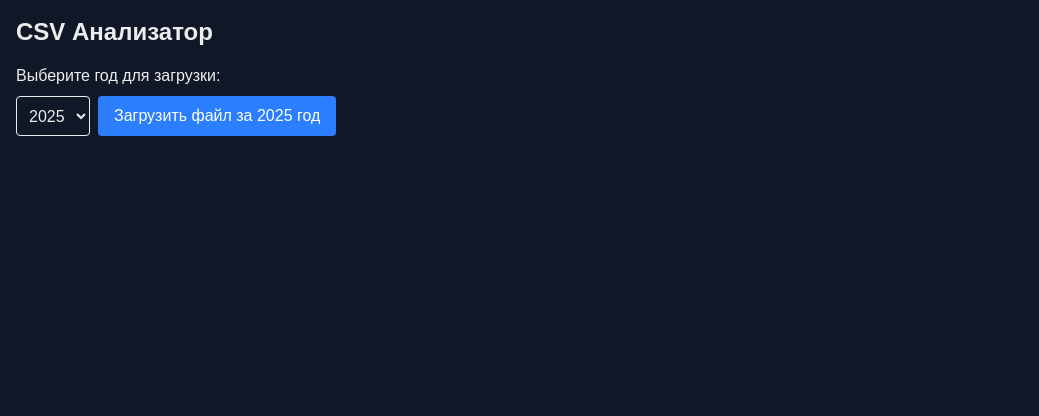
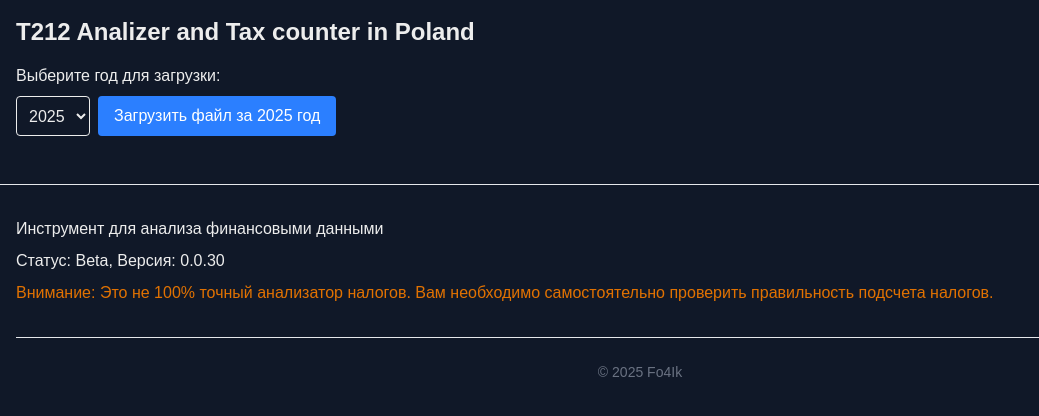
Before and after one commit to Fo4Ik-git/t212-analizer, a Next.js app: page / in a window 1280 px wide. Shown: the top 416 px of the page, without its empty margins (0-1039 px from the left). Built offline with nearby package versions, Linux system fonts and the light colour scheme.

Commit message:
add version increment script and update build process; refactor tab handling and localStorage integration

```diff
--- a/package.json
+++ b/package.json
@@ -1,10 +1,9 @@
 {
   "name": "t212-analizer",
   "homepage": "https://fo4ik-git.github.io/t212-analizer",
-  "version": "0.1.0",
-  "private": false,
   "scripts": {
     "dev": "next dev --turbopack",
+    "prebuild": "node ./src/scripts/increment-version.js",
     "build": "next build",
     "start": "next start",
     "lint": "next lint",
--- a/src/app/components/TabContainer.tsx
+++ b/src/app/components/TabContainer.tsx
@@ -1,8 +1,9 @@
 'use client';
 
-import {ReactNode, useEffect} from 'react';
+import {ReactNode, useEffect, useState} from 'react';
 import {useRouter, usePathname, useSearchParams} from 'next/navigation';
 import Button, {ButtonVariant} from '@/app/components/Button';
+
 export type Tab = {
     id: string;
     label: string;
@@ -13,57 +14,71 @@ export type Tab = {
 interface TabContainerProps {
     tabs: Tab[];
     tabClassName?: string;
+    defaultActiveTab?: string;
 }
 
-export default function TabContainer({tabs, tabClassName = ''}: TabContainerProps) {
+export default function TabContainer({tabs, tabClassName = '', defaultActiveTab = 'table'}: TabContainerProps) {
     const router = useRouter();
     const pathname = usePathname();
     const searchParams = useSearchParams();
     const tabParam = searchParams.get('tab');
 
     // Определяем активную вкладку из параметров URL или используем первую
-    const activeTabId = tabs.some(tab => tab.id === tabParam) ? tabParam : tabs[0].id;
+    const [activeTabId, setActiveTabId] = useState<string>('');
 
-    // Обновление URL при отсутствии параметра tab
+    // При первом рендере или изменении списка вкладок устанавливаем активную вкладку
     useEffect(() => {
-        if (!tabParam) {
-            const params = new URLSearchParams(searchParams);
-            if (activeTabId != null) {
-                params.set('tab', activeTabId);
+        if (tabs.length > 0) {
+            // Используем defaultActiveTab, если он предоставлен и существует в списке вкладок
+            if (defaultActiveTab && tabs.some(tab => tab.id === defaultActiveTab)) {
+                setActiveTabId(defaultActiveTab);
             } else {
-                params.set('tab', tabs[0].id);
+                // Иначе используем первую вкладку
+                setActiveTabId(tabs[0].id);
             }
-            router.replace(`${pathname}?${params.toString()}`);
         }
-    }, [tabParam, activeTabId, pathname, router, searchParams, tabs]);
+    }, [tabs, defaultActiveTab]);
 
-    // Обработчик переключения вкладок
-    const handleTabChange = (tabId: string) => {
-        const params = new URLSearchParams(searchParams);
-        params.set('tab', tabId);
-        router.push(`${pathname}?${params.toString()}`);
+    // Функция для переключения вкладок
+    const handleTabClick = (tabId: string) => {
+        setActiveTabId(tabId);
+
+        // Сохраняем активную вкладку в localStorage, чтобы сохранить её между перезагрузками
+        try {
+            localStorage.setItem('activeTabId', tabId);
+        } catch (error) {
+            console.error('Ошибка при сохранении активной вкладки:', error);
+        }
     };
+
+    // Находим активную вкладку
+    const activeTab = tabs.find(tab => tab.id === activeTabId);
 
     return (
         <div className="w-full">
-            <div className="flex space-x-2 mb-6 border-b overflow-x-auto">
+            {/* Заголовки вкладок */}
+            <div className="flex w-full border-b border-gray-200 mb-4">
                 {tabs.map(tab => (
-                    <Button
-                        variant={ButtonVariant.Tab}
+                    <button
                         key={tab.id}
-                        onClick={() => handleTabChange(tab.id)}
-                        className={`px-4 py-2 font-medium whitespace-nowrap ${
-                            activeTabId === tab.id
-                                ? 'text-primary border-b-2 border-primary'
-                                : 'text-muted-foreground hover:text-foreground'
-                        } ${tabClassName} ${tab.className || ''}`}
+                        className={`flex px-4 py-2 font-medium ${
+                            tab.id === activeTabId
+                                ? 'border-b-2 border-blue-500 text-blue-500'
+                                : 'text-gray-500 hover:text-gray-700 hover:cursor-pointer'
+                        }`}
+                        onClick={() => handleTabClick(tab.id)}
                     >
                         {tab.label}
-                    </Button>
+                    </button>
                 ))}
             </div>
 
-            {tabs.find(tab => tab.id === activeTabId)?.component}
+            {/* Содержимое активной вкладки */}
+            {activeTab && (
+                <div className={activeTab.className || ''}>
+                    {activeTab.component}
+                </div>
+            )}
         </div>
     );
 }
--- /dev/null
+++ b/src/app/components/UI/Footer/Footer.tsx
@@ -0,0 +1,28 @@
+import React from 'react';
+import configData from '@/config/config.json';
+
+const Footer: React.FC = () => {
+    const currentYear = new Date().getFullYear();
+    const {status, version} = configData.versions;
+
+    return (
+        <footer className=" py-8 border-t border-gray-200 mt-auto">
+            <div className="mx-auto px-4">
+                <div className="flex flex-wrap justify-between gap-8 mb-8">
+                    <div className="flex-1 min-w-[200px]">
+                        <p className="">Инструмент для анализа финансовыми данными</p>
+                        <p className=" mt-2">Статус: {status}, Версия: {version}</p>
+                        <p className="text-amber-600 mt-2 font-medium">Внимание: Это не 100% точный анализатор налогов.
+                            Вам необходимо самостоятельно проверить правильность подсчета налогов.</p>
+                    </div>
+                </div>
+
+                <div className="pt-6 border-t border-gray-200 text-center text-gray-500 text-sm">
+                    <p>&copy; {currentYear} Fo4Ik</p>
+                </div>
+            </div>
+        </footer>
+    );
+};
+
+export default Footer;
--- a/src/app/layout.tsx
+++ b/src/app/layout.tsx
@@ -1,6 +1,7 @@
-import type { Metadata } from 'next';
-import { Geist, Geist_Mono } from 'next/font/google';
+import type {Metadata} from 'next';
+import {Geist, Geist_Mono} from 'next/font/google';
 import './globals.css';
+import Footer from '@/app/components/UI/Footer/Footer';
 
 const geistSans = Geist({
     variable: '--font-geist-sans',
@@ -29,6 +30,7 @@ export default function RootLayout({
         >
         {children}
         </body>
+        <Footer/>
         </html>
     );
 }
--- a/src/app/page.tsx
+++ b/src/app/page.tsx
@@ -9,6 +9,7 @@ import {Portfolio} from '@/types/trading212';
 import {parseCSVData} from '@/services/dataParser';
 import Test from '@/app/components/UI/Test/Test';
 import {useFileUpload} from '@/hooks/useFileUpload';
+import config from '@/config/config.json';
 
 export default function Home() {
     const [csvData, setCsvData] = useState<string[][]>([]);
@@ -32,6 +33,7 @@ export default function Home() {
             const adminFlag = localStorage.getItem('isAdmin') === 'true';
             setIsAdmin(adminFlag);
 
+            if (config.global.isSaveDataInLocalStorage) {
                 // Загрузка обработанных данных
                 const savedCsvData = localStorage.getItem(CACHE_KEYS.CSV_DATA);
                 const savedPortfolio = localStorage.getItem(CACHE_KEYS.PORTFOLIO);
@@ -45,6 +47,7 @@ export default function Home() {
                 }
                 if (savedIsDataProcessed === 'true') {
                     setIsDataProcessed(true);
+                }
             }
         } catch (error) {
             console.error('Ошибка при загрузке данных:', error);
@@ -192,7 +195,7 @@ export default function Home() {
 
     return (
         <div className="p-4 mx-auto">
-            <h1 className="text-2xl font-bold mb-4">CSV Анализатор</h1>
+            <h1 className="text-2xl font-bold mb-4">T212 Analizer and Tax counter in Poland</h1>
 
             <div className="mb-4">
                 {/* Выбор года */}
--- /dev/null
+++ b/src/config/config.json
@@ -0,0 +1,9 @@
+{
+  "versions": {
+    "status": "Beta",
+    "version": "0.0.30"
+  },
+  "global": {
+    "isSaveDataInLocalStorage": true
+  }
+}
--- a/src/hooks/useFileUpload.ts
+++ b/src/hooks/useFileUpload.ts
@@ -1,5 +1,6 @@
 import {useState, useCallback, useEffect} from 'react';
 import {CACHE_KEYS} from '@/config/config';
+import config from '@/config/config.json';
 
 export interface FileData {
     name: string;
@@ -112,6 +113,7 @@ export function useFileUpload() {
     }, [filesByYear, combineAllFilesByYear]);
 
     const saveToLocalStorage = useCallback(() => {
+        if (!config.global.isSaveDataInLocalStorage) return;
         try {
             // Сохраняем базовые метаданные файлов без полных данных
             const metadataToSave = Object.keys(filesByYear).reduce((acc, year) => {
@@ -131,6 +133,7 @@ export function useFileUpload() {
     }, [filesByYear, combinedData, selectedYear]);
 
     useEffect(() => {
+        if (!config.global.isSaveDataInLocalStorage) return;
         try {
             const savedFilesByYear = localStorage.getItem(CACHE_KEYS.FILES_BY_YEAR);
             const savedCombinedData = localStorage.getItem(CACHE_KEYS.COMBINED_DATA);
--- /dev/null
+++ b/src/scripts/increment-version.js
@@ -0,0 +1,29 @@
+// eslint-disable-next-line @typescript-eslint/no-require-imports
+const fs = require('fs');
+// eslint-disable-next-line @typescript-eslint/no-require-imports
+const path = require('path');
+
+// Путь к config.json
+const configPath = path.join(__dirname, '..', 'config', 'config.json');
+
+try {
+  const configData = JSON.parse(fs.readFileSync(configPath, 'utf8'));
+
+  // Получение текущей версии и разбиение на компоненты
+  const currentVersion = configData.versions.version;
+  const versionParts = currentVersion.split('.');
+
+  // Увеличение патч-версии (третьего числа)
+  versionParts[2] = (parseInt(versionParts[2], 10) + 1).toString();
+
+  // Обновление версии в конфигурации
+  configData.versions.version = versionParts.join('.');
+
+  // Запись обновленной конфигурации обратно в файл
+  fs.writeFileSync(configPath, JSON.stringify(configData, null, 2));
+
+  console.log(`Версия обновлена до ${configData.versions.version}`);
+} catch (error) {
+  console.error('Ошибка при обновлении версии:', error);
+  process.exit(1);
+}
```
Lines whose indentation alone changed are shown as unchanged.
